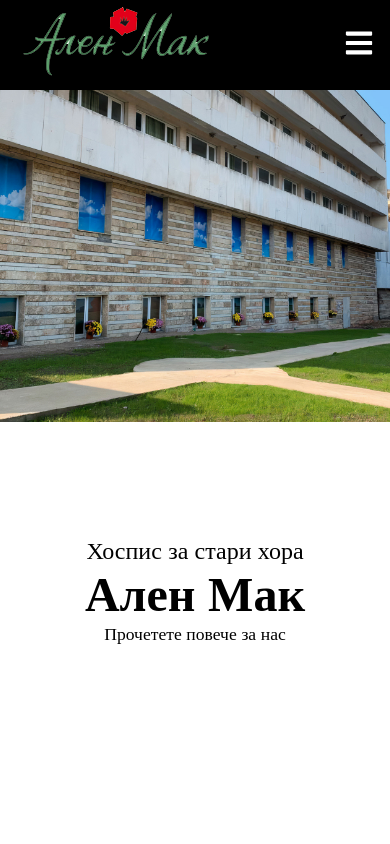
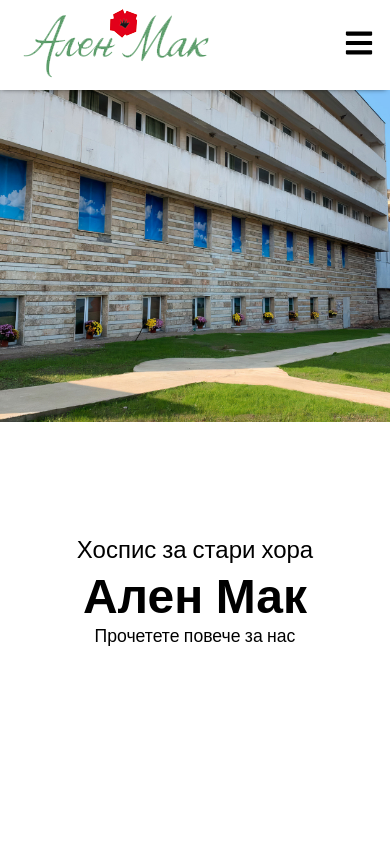
Before and after one commit to BlagovestT/alen-mak, a React (Create React App) app: page /about in a window 390 px wide. Shown: the top 844 px of the page. Built offline with nearby package versions, Linux system fonts and the light colour scheme.

Commit message:
Fixed responsivess and minor visual bugs

```diff
--- a/src/components/Footer.js
+++ b/src/components/Footer.js
@@ -1,13 +1,13 @@
-import React from "react";
-import { Link } from "react-router-dom";
+import React from 'react';
+import { Link } from 'react-router-dom';
 import {
   FaFacebook,
   FaMailBulk,
   FaPhone,
   FaSearchLocation,
-} from "react-icons/fa";
+} from 'react-icons/fa';
 
-import "./Footer.css";
+import './Footer.css';
 
 const Footer = () => {
   return (
@@ -25,7 +25,7 @@
             <Link to="/">
               <FaFacebook
                 size={30}
-                style={{ marginRight: "1rem", color: "#fff" }}
+                style={{ marginRight: '1rem', color: '#fff' }}
               />
             </Link>
           </div>
@@ -33,7 +33,7 @@
 
         <div className="right">
           <div className="location">
-            <FaSearchLocation size={30} style={{ marginRight: "2rem" }} />
+            <FaSearchLocation size={30} style={{ marginRight: '2rem' }} />
             <div>
               <p>Оборище 36, 9000</p>
               <h4>Варна, България</h4>
@@ -41,19 +41,19 @@
           </div>
 
           <div className="phone">
-            <FaPhone size={30} style={{ marginRight: "2rem" }} />
+            <FaPhone size={30} style={{ marginRight: '2rem' }} />
             <p>(+359) 893 768 82</p>
           </div>
 
           <div className="mail">
-            <FaMailBulk size={30} style={{ marginRight: "2rem" }} />
-            <p>test@test.test</p>
+            <FaMailBulk size={30} style={{ marginRight: '2rem' }} />
+            <p>тест@тест.тест</p>
           </div>
         </div>
       </div>
 
       <div className="footer-down">
-        <p>Alen Mak © 2022</p>
+        <p>Ален Мак © 2022</p>
       </div>
     </div>
   );
--- a/src/components/Home/CountLine.css
+++ b/src/components/Home/CountLine.css
@@ -7,11 +7,26 @@
     justify-content: space-around;
     flex-wrap: wrap;
     align-items: center;
+    gap: 2rem;
+    padding: 0 1rem;
+}
+
+@media (max-width: 916px) {
+    .countline {
+        padding: 4rem 1rem;
+    }
 }
 
 .countline .countline-left h2 {
     font-size: 3.5rem;
     font-weight: normal;
+}
+
+@media (max-width: 916px) {
+    .countline .countline-left h2 {
+        text-align: center;
+        font-size: 2.5rem;
+    }
 }
 
 .countline .countline-right {
@@ -21,12 +36,18 @@
     gap: 8rem;
 }
 
+@media (max-width: 400px) {
+    .countline .countline-right {
+        flex-direction: column;
+        gap: 2rem;
+    }
+}
+
 .countline .countline-right .countline-wrapper {
     display: flex;
     justify-content: center;
     align-items: center;
     flex-direction: column;
-    flex-wrap: wrap;
     gap: 2rem;
 }
 
@@ -36,6 +57,13 @@
     flex-direction: column;
     align-items: flex-start;
     flex-wrap: wrap;
+}
+
+@media (max-width: 400px) {
+    .countline .countline-right .countline-box {
+        justify-content: center;
+        align-items: center;
+    }
 }
 
 .countline .countline-right .countline-box p {
--- a/src/components/Home/HomeAbout.css
+++ b/src/components/Home/HomeAbout.css
@@ -59,7 +59,12 @@
     justify-content: center;
     align-items: center;
     color: #000;
+    transition: 250ms ease-in-out;
 }
+
+/* .home-about .home-about-right div:hover {
+    transform: scale(1.05);
+} */
 
 .home-about .home-about-right div:nth-child(2) {
     margin: 2rem 0;
--- a/src/components/Home/HospiceServices.css
+++ b/src/components/Home/HospiceServices.css
@@ -4,14 +4,36 @@
     display: flex;
     justify-content: center;
     align-items: flex-start;
-    flex-wrap: wrap;
     padding: 6rem 10px;
     gap: 8rem;
+}
+
+@media (max-width: 680px) {
+    .hospice-services{
+        flex-direction: column;
+    }
 }
 
 .hospice-services .hospice-services-left {
     position: sticky;
     top: 25%;
+}
+
+@media (max-width: 1092px) {
+    .hospice-services .hospice-services-left {
+        top: 15%;
+    }
+}
+
+@media (max-width: 680px) {
+    .hospice-services .hospice-services-left {
+        width: 100%;
+        position:static;
+        display: flex;
+        justify-content: center;
+        align-items: center;
+        flex-direction: column;
+    }
 }
 
 .hospice-services .hospice-services-left h2 {
@@ -51,6 +73,12 @@
     font-size: 1.5rem;
 }
 
+@media (max-width: 680px) {
+    .hospice-services .hospice-services-right .hospice-services-box p {
+        font-size: 1.3rem;
+    }
+}
+
 .hospice-services .hospice-services-right .hospice-services-box p>svg {
     color: var(--clay);
     font-size: 2rem;
--- a/src/components/Navbar.css
+++ b/src/components/Navbar.css
@@ -11,12 +11,28 @@
 }
 
 .header-bg {
-    background-color: var(--almost-black);
+    position: fixed;
+    width: 100%;
+    height: 90px;
+    display: flex;
+    justify-content: space-between;
+    align-items: center;
+    padding: 1rem;
+    z-index: 10;
+    transition: .5s;
+    background-color: #fff;
+    box-shadow: -1px 2px 5px -3px rgba(0,0,0,0.75);
+-webkit-box-shadow: -1px 2px 5px -3px rgba(0,0,0,0.75);
+-moz-box-shadow: -1px 2px 5px -3px rgba(0,0,0,0.75);
+}
+
+.header-bg a {
+    color: #000;
 }
 
 .header a {
     color: #fff;
-    font-size: 2rem;
+    font-size: 1.5rem;
 }
 
 .nav-menu {
@@ -28,7 +44,7 @@
 }
 
 .nav-menu a {
-    font-size: 1.5rem;
+    font-size: 1.3rem;
     font-weight: 500;
     transition: 250ms linear;
     border-bottom: 2px solid transparent;
--- a/src/components/Navbar.js
+++ b/src/components/Navbar.js
@@ -33,45 +33,45 @@
   }, []);
 
   return (
-    <div className={color ? 'header header-bg' : 'header'}>
-      <Link to='/'>
+    <div className={color ? 'header-bg' : 'header'}>
+      <Link to="/">
         {/* <h1>Ален Мак</h1> */}
-        <img src={logo} alt='Alen Mak Logo' />
+        <img src={logo} alt="Alen Mak Logo" />
       </Link>
 
       <ul className={click ? 'nav-menu active' : 'nav-menu'}>
         <li>
-          <Link to='/' onClick={scrollTop}>
+          <Link to="/" onClick={scrollTop}>
             Начало
           </Link>
         </li>
         <li>
-          <Link to='/about' onClick={scrollTop}>
+          <Link to="/about" onClick={scrollTop}>
             За Нас
           </Link>
         </li>
         <li>
-          <Link to='/accommodation' onClick={scrollTop}>
+          <Link to="/accommodation" onClick={scrollTop}>
             Настаняване
           </Link>
         </li>
         <li>
-          <Link to='/gallery' onClick={scrollTop}>
+          <Link to="/gallery" onClick={scrollTop}>
             Галерия
           </Link>
         </li>
         <li>
-          <Link to='/contact' onClick={scrollTop}>
+          <Link to="/contact" onClick={scrollTop}>
             Контакти
           </Link>
         </li>
       </ul>
 
-      <div className='hamburger' onClick={handleClick}>
+      <div className="hamburger" onClick={handleClick}>
         {click ? (
-          <FaTimes size={30} style={{ color: '#fff' }} />
+          <FaTimes size={30} style={{ color: '#000' }} />
         ) : (
-          <FaBars size={30} style={{ color: '#fff' }} />
+          <FaBars size={30} style={{ color: '#000' }} />
         )}
       </div>
     </div>
--- a/src/index.css
+++ b/src/index.css
@@ -1,14 +1,4 @@
-@font-face {
-    font-family: 'Montserrat Alternates';
-    font-style: normal;
-    font-weight: 400;
-    src: url('./fonts/montserrat-alternates-v17-latin-regular.eot'); /* IE9 Compat Modes */
-    src: local(''),
-         url('./fonts/montserrat-alternates-v17-latin-regular.eot?#iefix') format('embedded-opentype'), /* IE6-IE8 */
-         url('./fonts/montserrat-alternates-v17-latin-regular.woff2') format('woff2'), /* Super Modern Browsers */
-         url('./fonts/montserrat-alternates-v17-latin-regular.woff') format('woff'), /* Modern Browsers */
-         url('./fonts/montserrat-alternates-v17-latin-regular.ttf') format('truetype'), /* Safari, Android, iOS */
-  }
+@import url('https://fonts.googleapis.com/css2?family=Nunito:wght@400;600;800&family=Oxygen:wght@300;400;700&display=swap');
 
 :root {
     --almost-black: #000000;
@@ -25,7 +15,8 @@
 }
 
 body {
-    font-family: 'Montserrat Alternates';
+    font-family: 'Nunito', sans-serif;
+    font-family: 'Oxygen', sans-serif;
 }
 
 ul {
@@ -46,6 +37,7 @@
     cursor: pointer;
     border: 2px solid transparent;
     transition: 250ms linear;
+    border-radius: 5px;
 }
 
 .btn:hover {
```
Also changed, not shown: src/components/Home/CountLine.js (+10 -9 lines), src/fonts/Gotham Book Regular.otf (added).
